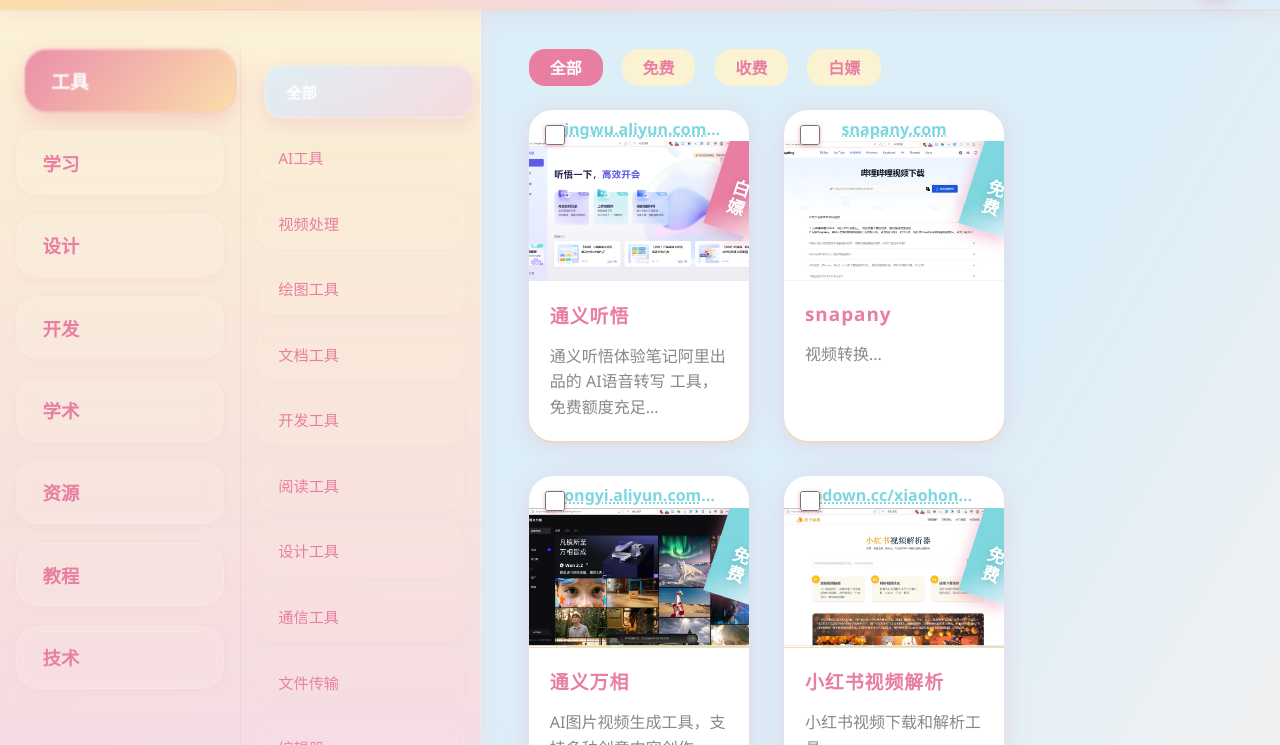
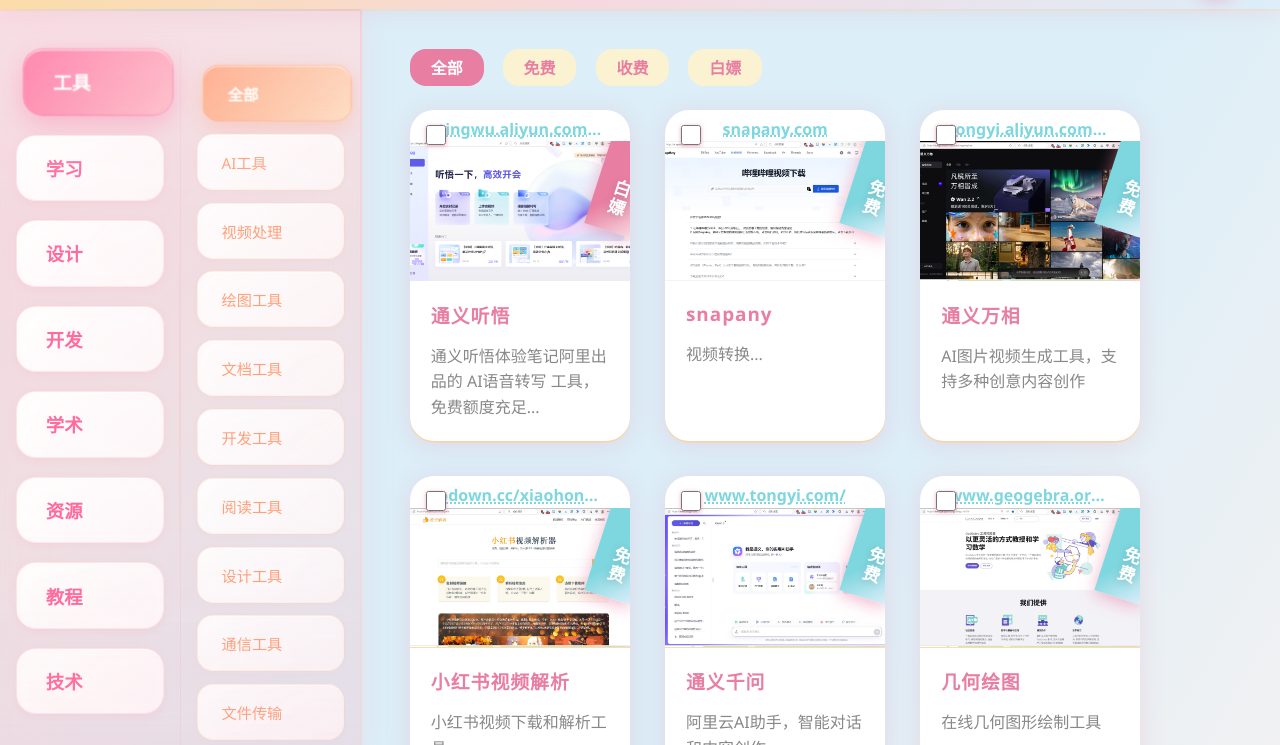
Before and after one commit to Afterimages/webcollection, a website: page index.html in a window 1280 px wide. Shown: the part 63-808 px from the top of the page. Drawn offline with Linux system fonts and the light colour scheme; no server answers.

Commit message:
第9次提交：更新导航栏和样式：移除分类导航栏，添加新按钮以跳转到上传页面，优化侧边栏样式，增强视觉效果

```diff
--- a/style.css
+++ b/style.css
@@ -105,13 +105,13 @@
 }
 
 .sidebar {
-  width: 480px;
-  background: linear-gradient(180deg, rgba(251, 242, 210, 0.95) 0%, rgba(246, 217, 225, 0.9) 100%);
-  box-shadow: 4px 0 20px rgba(246, 217, 225, 0.3);
+  width: 360px;
+  background: linear-gradient(135deg, rgba(255, 182, 193, 0.1) 0%, rgba(255, 218, 185, 0.1) 50%, rgba(173, 216, 230, 0.1) 100%);
+  box-shadow: 0 8px 32px rgba(255, 182, 193, 0.15), 0 4px 16px rgba(255, 218, 185, 0.1);
   padding-top: 2.5rem;
   animation: sidebarSlideIn 1.5s cubic-bezier(0.4, 0, 0.2, 1);
-  backdrop-filter: blur(10px);
-  border-right: 1px solid rgba(255, 255, 255, 0.3);
+  backdrop-filter: blur(20px);
+  border-right: 2px solid rgba(255, 182, 193, 0.2);
   position: relative;
   overflow-y: auto;
   display: flex;
@@ -124,8 +124,15 @@
   top: 0;
   left: 0;
   right: 0;
-  height: 1px;
-  background: linear-gradient(90deg, transparent, rgba(232, 126, 161, 0.3), transparent);
+  height: 2px;
+  background: linear-gradient(90deg, #ffb6c1, #ffdab9, #add8e6, #ffb6c1);
+  background-size: 200% 100%;
+  animation: gradientShift 3s ease-in-out infinite;
+}
+
+@keyframes gradientShift {
+  0%, 100% { background-position: 0% 50%; }
+  50% { background-position: 100% 50%; }
 }
 
 .sidebar::after {
@@ -136,10 +143,10 @@
   right: 0;
   bottom: 0;
   background: linear-gradient(180deg,
-    rgba(255, 255, 255, 0.1) 0%,
-    transparent 20%,
-    transparent 80%,
-    rgba(255, 255, 255, 0.05) 100%);
+    rgba(255, 255, 255, 0.2) 0%,
+    transparent 30%,
+    transparent 70%,
+    rgba(255, 182, 193, 0.1) 100%);
   pointer-events: none;
 }
 
@@ -156,15 +163,26 @@
 
 /* 主侧边栏容器 */
 .sidebar-main {
-  width: 240px;
+  width: 180px;
   display: flex;
   flex-direction: column;
-  border-right: 1px solid rgba(232, 126, 161, 0.15);
+  border-right: 1px solid rgba(255, 182, 193, 0.3);
+  position: relative;
+}
+
+.sidebar-main::after {
+  content: '';
+  position: absolute;
+  right: 0;
+  top: 20%;
+  bottom: 20%;
+  width: 1px;
+  background: linear-gradient(180deg, transparent, rgba(255, 182, 193, 0.4), transparent);
 }
 
 /* 子侧边栏容器 */
 .sidebar-sub {
-  width: 240px;
+  width: 180px;
   display: flex;
   flex-direction: column;
 }
@@ -182,19 +200,19 @@
 
 .main-sidebar-item {
   font-size: 1.15rem;
-  font-weight: 700;
-  padding: 1.1rem 1.6rem;
-  border-radius: 22px;
+  font-weight: 600;
+  padding: 1.2rem 1.8rem;
   cursor: pointer;
   transition: all 0.4s cubic-bezier(0.4, 0, 0.2, 1);
-  color: #e87ea1;
+  color: #ff6b9d;
   position: relative;
   margin: 0 1rem;
-  background: rgba(255, 255, 255, 0.08);
-  backdrop-filter: blur(8px);
-  border: 1px solid rgba(255, 255, 255, 0.15);
-  box-shadow: 0 2px 8px rgba(232, 126, 161, 0.08);
+  background: linear-gradient(135deg, rgba(255, 255, 255, 0.95), rgba(255, 248, 250, 0.9));
+  backdrop-filter: blur(12px);
+  border: 1px solid rgba(255, 182, 193, 0.3);
+  box-shadow: 0 2px 8px rgba(255, 107, 157, 0.1), inset 0 1px 0 rgba(255, 255, 255, 0.6);
   overflow: hidden;
+  border-radius: 20px;
 }
 
 .main-sidebar-item::before {
@@ -204,11 +222,11 @@
   left: 0;
   right: 0;
   bottom: 0;
-  border-radius: 22px;
-  background: linear-gradient(135deg, rgba(246, 217, 225, 0.95), rgba(220, 238, 248, 0.95));
+  background: linear-gradient(135deg, rgba(255, 107, 157, 0.15), rgba(255, 182, 193, 0.15));
   opacity: 0;
   transition: opacity 0.4s ease;
   z-index: -1;
+  border-radius: 20px;
 }
 
 .main-sidebar-item::after {
@@ -218,8 +236,9 @@
   left: -100%;
   width: 100%;
   height: 100%;
-  background: linear-gradient(90deg, transparent, rgba(255, 255, 255, 0.3), transparent);
+  background: linear-gradient(90deg, transparent, rgba(255, 255, 255, 0.6), transparent);
   transition: left 0.6s ease;
+  border-radius: 20px;
 }
 
 .main-sidebar-item:hover::after {
@@ -228,9 +247,10 @@
 
 .main-sidebar-item.active, .main-sidebar-item:hover {
   color: #fff;
-  transform: translateX(10px) scale(1.02);
-  box-shadow: 0 8px 25px rgba(232, 126, 161, 0.3), 0 4px 12px rgba(252, 221, 163, 0.2);
-  border-color: rgba(255, 255, 255, 0.3);
+  transform: translateX(8px) scale(1.02);
+  box-shadow: 0 6px 20px rgba(255, 107, 157, 0.3), 0 4px 12px rgba(255, 182, 193, 0.2), inset 0 1px 0 rgba(255, 255, 255, 0.8);
+  background: linear-gradient(135deg, rgba(255, 107, 157, 0.9), rgba(255, 182, 193, 0.8));
+  border-color: rgba(255, 107, 157, 0.4);
 }
 
 .main-sidebar-item.active::before, .main-sidebar-item:hover::before {
@@ -238,8 +258,10 @@
 }
 
 .main-sidebar-item.active {
-  background: linear-gradient(135deg, rgba(232, 126, 161, 0.15), rgba(252, 221, 163, 0.15));
-  border-color: rgba(232, 126, 161, 0.4);
+  background: linear-gradient(135deg, rgba(255, 107, 157, 0.9), rgba(255, 182, 193, 0.8));
+  box-shadow: 0 8px 25px rgba(255, 107, 157, 0.4), inset 0 1px 0 rgba(255, 255, 255, 0.8);
+  font-weight: 700;
+  border-color: rgba(255, 107, 157, 0.5);
 }
 
 /* 子侧边栏样式 */
@@ -256,18 +278,18 @@
 .sub-sidebar-item {
   font-size: 0.95rem;
   font-weight: 500;
-  padding: 0.9rem 1.3rem;
-  border-radius: 18px;
+  padding: 1rem 1.5rem;
   cursor: pointer;
   transition: all 0.3s cubic-bezier(0.4, 0, 0.2, 1);
-  color: #e87ea1;
+  color: #ffa07a;
   position: relative;
   margin: 0 1rem;
-  background: rgba(255, 255, 255, 0.04);
-  backdrop-filter: blur(6px);
-  border: 1px solid rgba(255, 255, 255, 0.08);
-  box-shadow: 0 1px 4px rgba(232, 126, 161, 0.05);
+  background: linear-gradient(135deg, rgba(255, 255, 255, 0.9), rgba(255, 248, 250, 0.8));
+  backdrop-filter: blur(10px);
+  border: 1px solid rgba(255, 218, 185, 0.3);
+  box-shadow: 0 1px 4px rgba(255, 160, 122, 0.1), inset 0 1px 0 rgba(255, 255, 255, 0.5);
   overflow: hidden;
+  border-radius: 16px;
 }
 
 .sub-sidebar-item::before {
@@ -277,11 +299,11 @@
   left: 0;
   right: 0;
   bottom: 0;
-  border-radius: 18px;
-  background: linear-gradient(135deg, rgba(220, 238, 248, 0.85), rgba(246, 217, 225, 0.85));
+  background: linear-gradient(135deg, rgba(255, 160, 122, 0.15), rgba(255, 218, 185, 0.15));
   opacity: 0;
   transition: opacity 0.3s ease;
   z-index: -1;
+  border-radius: 16px;
 }
 
 .sub-sidebar-item::after {
@@ -291,8 +313,9 @@
   left: -100%;
   width: 100%;
   height: 100%;
-  background: linear-gradient(90deg, transparent, rgba(255, 255, 255, 0.2), transparent);
+  background: linear-gradient(90deg, transparent, rgba(255, 255, 255, 0.5), transparent);
   transition: left 0.5s ease;
+  border-radius: 16px;
 }
 
 .sub-sidebar-item:hover::after {
@@ -301,9 +324,10 @@
 
 .sub-sidebar-item.active, .sub-sidebar-item:hover {
   color: #fff;
-  transform: translateX(8px) scale(1.01);
-  box-shadow: 0 6px 20px rgba(232, 126, 161, 0.25), 0 2px 8px rgba(220, 238, 248, 0.15);
-  border-color: rgba(255, 255, 255, 0.2);
+  transform: translateX(6px) scale(1.01);
+  box-shadow: 0 4px 15px rgba(255, 160, 122, 0.3), 0 2px 8px rgba(255, 218, 185, 0.2), inset 0 1px 0 rgba(255, 255, 255, 0.7);
+  background: linear-gradient(135deg, rgba(255, 160, 122, 0.9), rgba(255, 218, 185, 0.8));
+  border-color: rgba(255, 160, 122, 0.4);
 }
 
 .sub-sidebar-item.active::before, .sub-sidebar-item:hover::before {
@@ -311,9 +335,10 @@
 }
 
 .sub-sidebar-item.active {
-  background: linear-gradient(135deg, rgba(220, 238, 248, 0.1), rgba(246, 217, 225, 0.1));
-  border-color: rgba(220, 238, 248, 0.3);
+  background: linear-gradient(135deg, rgba(255, 160, 122, 0.9), rgba(255, 218, 185, 0.8));
+  box-shadow: 0 6px 20px rgba(255, 160, 122, 0.4), inset 0 1px 0 rgba(255, 255, 255, 0.7);
   font-weight: 600;
+  border-color: rgba(255, 160, 122, 0.5);
 }
 
 /* 移除旧的侧边栏样式 */
@@ -982,13 +1007,13 @@
     font-size: 2rem;
   }
   .sidebar {
-    width: 440px;
+    width: 320px;
   }
   .sidebar-main {
-    width: 220px;
+    width: 160px;
   }
   .sidebar-sub {
-    width: 220px;
+    width: 160px;
   }
   .main-sidebar-item {
     font-size: 1.1rem;
@@ -1017,20 +1042,20 @@
     font-size: 1.8rem;
   }
   .sidebar {
-    width: 140px;
+    width: 120px;
     transition: width 0.5s cubic-bezier(0.4, 0, 0.2, 1);
     overflow: hidden;
   }
   .sidebar:hover {
-    width: 480px;
+    width: 360px;
   }
   .sidebar-main {
-    width: 240px;
-    min-width: 240px;
+    width: 180px;
+    min-width: 180px;
   }
   .sidebar-sub {
-    width: 240px;
-    min-width: 240px;
+    width: 180px;
+    min-width: 180px;
   }
   .main-sidebar-item {
     font-size: 0.95rem;
@@ -1078,18 +1103,18 @@
     font-size: 1.8rem;
   }
   .sidebar {
-    width: 120px;
+    width: 100px;
   }
   .sidebar:hover {
-    width: 400px;
+    width: 300px;
   }
   .sidebar-main {
-    width: 200px;
-    min-width: 200px;
+    width: 150px;
+    min-width: 150px;
   }
   .sidebar-sub {
-    width: 200px;
-    min-width: 200px;
+    width: 150px;
+    min-width: 150px;
   }
   .main-sidebar-item {
     font-size: 0.9rem;
@@ -1137,20 +1162,20 @@
 
 /* 额外的视觉优化 */
 .main-sidebar-item.active::before {
-  background: linear-gradient(135deg, rgba(232, 126, 161, 0.9), rgba(252, 221, 163, 0.9));
+  background: linear-gradient(135deg, rgba(255, 107, 157, 0.3), rgba(255, 182, 193, 0.3));
 }
 
 .sub-sidebar-item.active::before {
-  background: linear-gradient(135deg, rgba(220, 238, 248, 0.9), rgba(246, 217, 225, 0.9));
+  background: linear-gradient(135deg, rgba(255, 160, 122, 0.3), rgba(255, 218, 185, 0.3));
 }
 
 /* 添加微妙的装饰效果 */
 .main-sidebar-item::before {
-  box-shadow: inset 0 1px 0 rgba(255, 255, 255, 0.2);
+  box-shadow: inset 0 1px 0 rgba(255, 255, 255, 0.4);
 }
 
 .sub-sidebar-item::before {
-  box-shadow: inset 0 1px 0 rgba(255, 255, 255, 0.15);
+  box-shadow: inset 0 1px 0 rgba(255, 255, 255, 0.3);
 }
 
 /* 优化激活状态的视觉反馈 */
@@ -1166,9 +1191,9 @@
   transform: translateY(-50%);
   width: 4px;
   height: 20px;
-  background: linear-gradient(135deg, #e87ea1, #f6b93b);
+  background: linear-gradient(135deg, #ff6b9d, #ffb6c1);
   border-radius: 2px;
-  box-shadow: 0 2px 8px rgba(232, 126, 161, 0.4);
+  box-shadow: 0 2px 8px rgba(255, 107, 157, 0.4);
 }
 
 .sub-sidebar-item.active {
@@ -1183,7 +1208,7 @@
   transform: translateY(-50%);
   width: 3px;
   height: 16px;
-  background: linear-gradient(135deg, #7ed6df, #dceef8);
+  background: linear-gradient(135deg, #ffa07a, #ffdab9);
   border-radius: 1.5px;
-  box-shadow: 0 1px 6px rgba(126, 214, 223, 0.4);
+  box-shadow: 0 1px 6px rgba(255, 160, 122, 0.4);
 }
```
Also changed, not shown: note.html (+2 -6 lines), note.js (+9 -0 lines), upload.html (+5 -0 lines), upload.js (+11 -3 lines).
